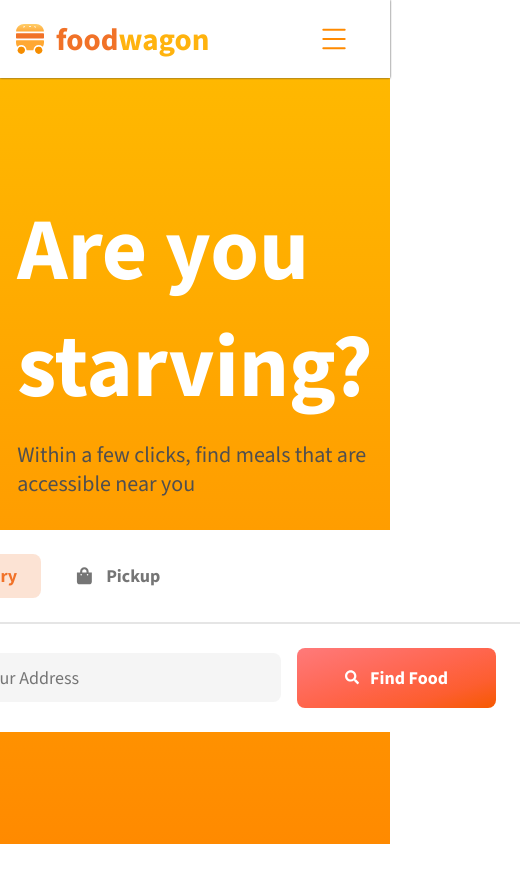
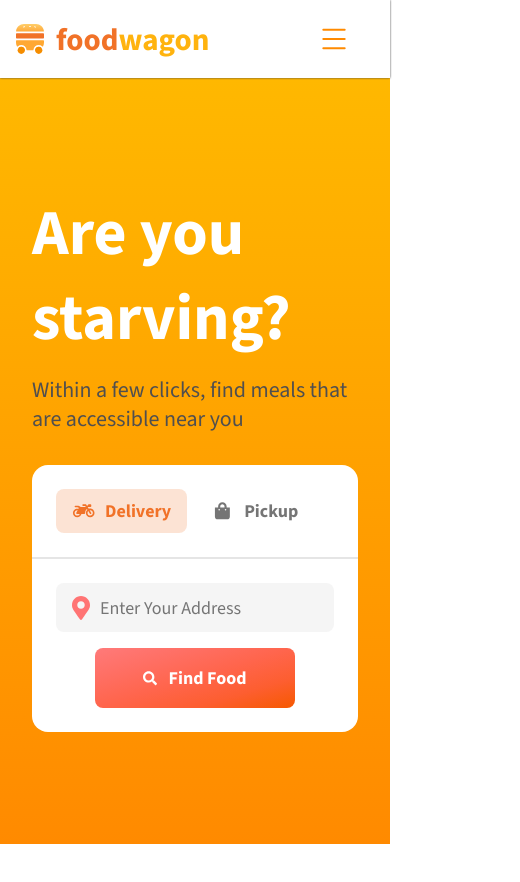
Before and after one commit to iranijunior95/foodwagon-food-delivery-landing-, a React (Vite) app: page / in a window 390 px wide. Shown: the top 882 px of the page, 520 px wide, since content can reach past the window. Built offline with nearby package versions, Linux system fonts and the light colour scheme.

Commit message:
commit: responsividade SecionFlashDeals

```diff
--- a/src/features/SectionFlashDeals/index.jsx
+++ b/src/features/SectionFlashDeals/index.jsx
@@ -45,11 +45,13 @@
                 </div>
             </div>
 
-            <img
-                src={ImageBase}
-                alt="img base"
-                className="img-base"
-            />
+            <div className='img-container'>
+                <img
+                    src={ImageBase}
+                    alt="img base"
+                    className="img-base"
+                />
+            </div>
         </section>
     );
 }
--- a/src/features/SectionFlashDeals/style.css
+++ b/src/features/SectionFlashDeals/style.css
@@ -2,16 +2,18 @@
     display: flex;
     align-items: center;
     justify-content: space-between;
-    padding: 1rem 13.75rem;
     background-image: linear-gradient(to bottom, #ffb800, #ffad00, #ffa100, #ff9600, #ff8a00);
 }
 
 .are-you {
+    min-height: calc(100vh - 78px);
+    padding-left: 13.75rem;
     display: flex;
     flex-direction: column;
     align-items: flex-start;
     justify-content: center;
     gap: 2rem;
+    flex-grow: 1;
 }
 
 .are-you-titulos {
@@ -20,7 +22,6 @@
     align-items: flex-start;
     justify-content: center;
     gap: 0.938rem;
-
 }
 
 .are-you-titulos > h1 {
@@ -38,6 +39,7 @@
 }
 
 .are-you-card {
+    width: 90%;
     display: flex;
     flex-direction: column;
     align-items: center;
@@ -89,7 +91,7 @@
 }
 
 .are-you-card .body {
-    width: 710px;
+    width: 100%;
     padding: 1.5rem;
     display: flex;
     align-items: center;
@@ -110,6 +112,98 @@
     background-position: calc(1rem) center;
     border-radius: 0.5rem;
 }
+
+.img-container {
+    width: 40%;
+    min-height: calc(100vh - 78px);
+    padding-right: 13.75rem;
+    display: flex;
+    align-items: flex-end;
+    justify-content: center;
+}
+
+.img-base {
+    width: 497px;
+    object-fit: fill;
+}
+
+@media screen and (max-width: 1600px) {
+    .are-you {
+        padding-left: 8rem;
+    }
+
+    .img-container {
+        padding-right: 8rem;
+    }
+}
+
+@media screen and (max-width: 1400px) {
+    .are-you {
+        padding-left: 4rem;
+    }
+
+    .img-container {
+        padding-right: 4rem;
+    }
+}
+
+@media screen and (max-width: 1350px) {
+    .img-container {
+        display: none;
+    }
+
+    .are-you {
+        width: 100%;
+        align-items: center;
+        padding-right: 4rem;
+    }
+}
+
+@media screen and (max-width: 800px) {
+    .are-you {
+        padding-left: 2rem;
+        padding-right: 2rem;
+    }
+
+    .are-you-titulos > h1 {
+        font-size: 4.5rem;
+    }
+
+    .are-you-card {
+       width: 100%;
+    }
+
+    .are-you-card .body {
+        flex-direction: column;
+        padding: 1.5rem;
+    }
+
+    .are-you-card .body > input {
+        width: 100%;
+    }
+}
+
+@media screen and (max-width: 460px) {
+    .are-you-titulos > h1 {
+        font-size: 4rem;
+    }
+
+    .headerOption {
+        padding: 0.625rem 1rem;
+    }
+}
+
+/**
+padding: 1rem 13.75rem;
+.are-you {
+    display: flex;
+    flex-direction: column;
+    align-items: flex-start;
+    justify-content: center;
+    gap: 2rem;
+}
+
+
 
 .img-base {
     position: absolute;
@@ -158,3 +252,4 @@
         display: none;
     }
 }
+*/
```
